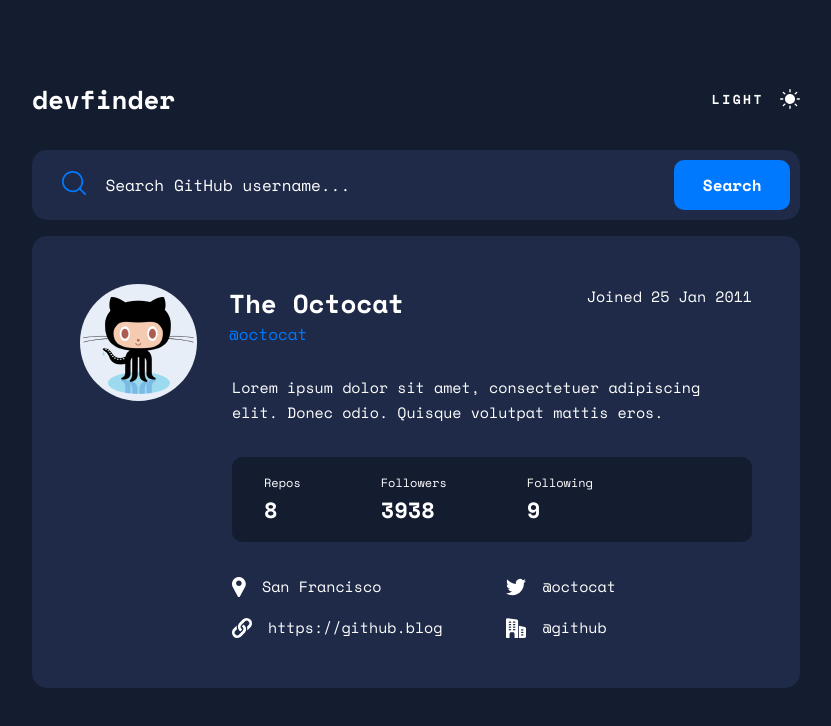
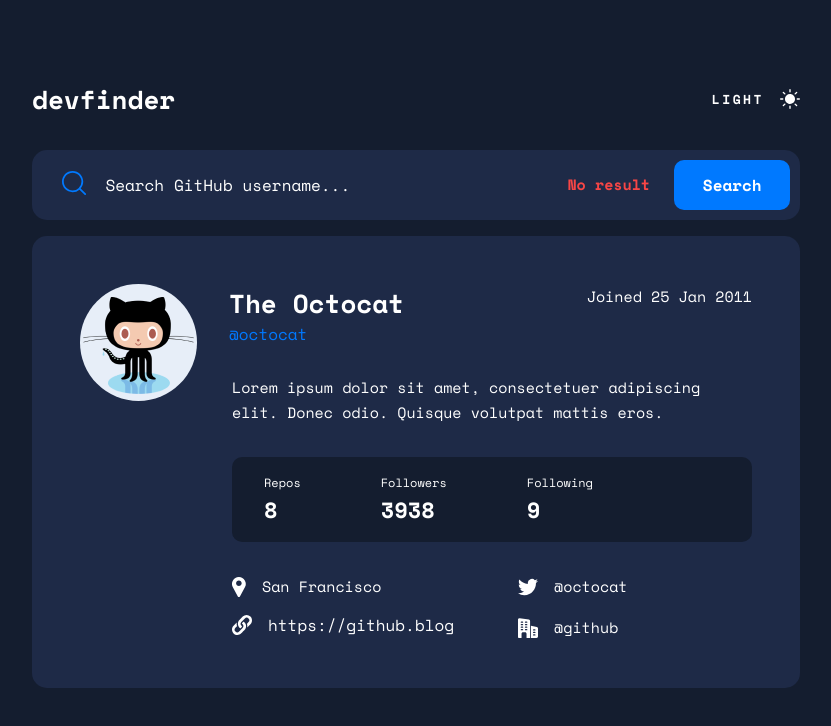
Before and after one commit to CarolineLienard/Github-User-App, a React (Create React App) app: page / in a window 1280 px wide. Shown: the top 726 px of the page, without its empty margins (224-1055 px from the left). Built offline with nearby package versions, Linux system fonts and the light colour scheme.

Commit message:
💄 Update UI

```diff
--- a/src/components/Search.js
+++ b/src/components/Search.js
@@ -4,13 +4,18 @@
     return (
         <form className="flex center" action="post" role="search">
             <div>
-            <img src={iconSearch} alt="" />
+                <img src={iconSearch} alt="" />
             </div>
+
             <input type="search" autoComplete="off" placeholder="Search GitHub username..." name="value" id="initial-input" />
             <input type="search" autoComplete="off" placeholder="Search..." name="value" id="responsive-input" />
 
+
+            <p className="errorMessage flex end">No result</p>
+
+
             <div className="button flex end">
-            <button type="submit">Search</button>
+                <button id="search" type="submit">Search</button>
             </div>
       </form>
     )
--- a/src/components/User.js
+++ b/src/components/User.js
@@ -51,7 +51,7 @@
                         </div>
                         <div className="website flex center">
                             <svg height="20" width="20"><path d="M7.404 5.012c-2.355 2.437-1.841 6.482.857 8.273.089.06.207.048.283-.027.568-.555 1.049-1.093 1.47-1.776a.213.213 0 00-.084-.3A2.743 2.743 0 018.878 10.1a2.64 2.64 0 01-.223-1.803c.168-.815 1.043-1.573 1.711-2.274l-.004-.002 2.504-2.555a2.568 2.568 0 013.648-.019 2.6 2.6 0 01.037 3.666l-1.517 1.56a.266.266 0 00-.06.273c.35 1.012.435 2.44.201 3.519-.006.03.031.05.053.028l3.228-3.295c2.062-2.105 2.044-5.531-.04-7.615a5.416 5.416 0 00-7.691.04L7.417 4.998l-.013.014z"/><path d="M13.439 13.75a.401.401 0 00.006-.003c.659-1.204.788-2.586.48-3.933l-.002.002-.001-.001a5.434 5.434 0 00-2.19-3.124.3.3 0 00-.333.015c-.553.448-1.095 1.021-1.452 1.754a.243.243 0 00.096.317c.415.24.79.593 1.04 1.061h.001c.196.33.388.958.263 1.632-.116.894-1.019 1.714-1.736 2.453-.546.559-1.935 1.974-2.49 2.542a2.6 2.6 0 01-3.666.037 2.6 2.6 0 01-.038-3.666l1.521-1.564A.266.266 0 005 11.004c-.338-1.036-.43-2.432-.217-3.51.006-.03-.031-.049-.053-.027l-3.179 3.245c-2.083 2.126-2.066 5.588.04 7.693 2.125 2.083 5.57 2.048 7.653-.078.723-.81 3.821-3.678 4.195-4.577z"/></svg>
-                            <p>https://github.blog</p>
+                            <a>https://github.blog</a>
                         </div>
                     </div>
 
--- a/src/sass/base/_base.scss
+++ b/src/sass/base/_base.scss
@@ -33,7 +33,7 @@
     }
 }
 
-// Text
+// Text & links
 h1 {
     font-weight: 700;
     font-size: 26px;
@@ -79,6 +79,11 @@
     @include mobile-only {
         font-size: 13px;
     }
+}
+
+a:hover {
+    cursor: pointer;
+    text-decoration: underline;
 }
 
 // Button & input
--- a/src/sass/components/_search.scss
+++ b/src/sass/components/_search.scss
@@ -5,17 +5,24 @@
     img {
         padding-left: 1.3rem;
     }
-    div {
-        button {
-            background-color: $primary-color;
-            border-radius: 10px;
-            font-weight: 700;
-            font-size: 16px;
-            padding: 1rem 1.8rem 1rem 1.8rem;
-        }
-        :hover {
+    p {
+        width: 100%;
+        padding-right: 0.5rem;
+        font-weight: 700;
+        color: $error-color;
+    }
+    #search {
+        background-color: $primary-color;
+        border-radius: 10px;
+        font-weight: 700;
+        font-size: 16px;
+        padding: 1rem 1.8rem 1rem 1.8rem;
+        &:hover {
             background-color: $dark-hover-dark;
             cursor: pointer;
         }
     }
+    &:hover {
+        cursor: pointer;
+    }
 }
--- a/src/sass/utils/_variables.scss
+++ b/src/sass/utils/_variables.scss
@@ -2,6 +2,7 @@
 
 // Primary colors
 $primary-color : #0079FF;
+$error-color : #F74646;
 
 // Light mode colors
 $light-primary-color : #697C9A;
```
